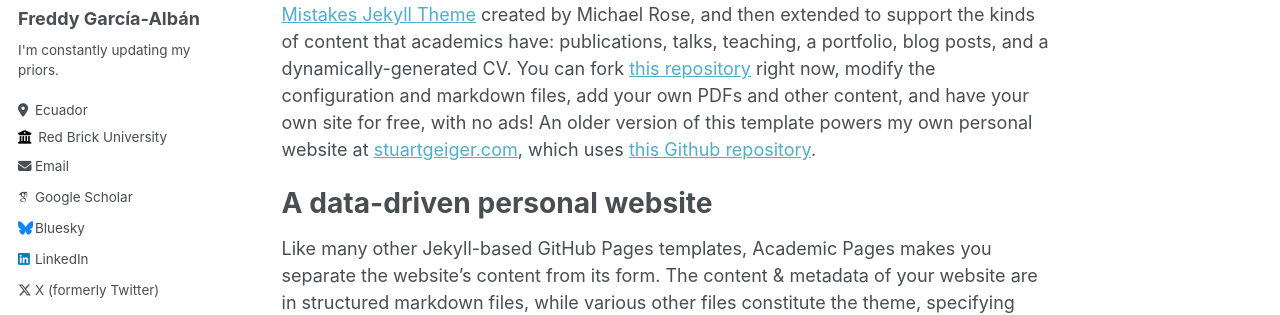
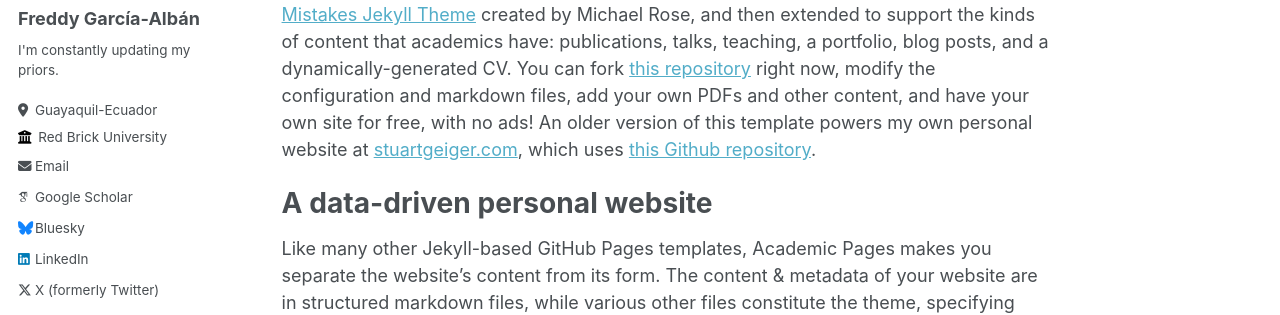
Before and after one commit to EnexFG/EnexFG.github.io, a Jekyll site: the page built from _pages/about.md, in a window 1280 px wide. Shown: the part 283-598 px from the top of the page. Built offline with Jekyll 4.4.1, drawn with Linux system fonts in a browser that asks for light colours; some web fonts are replaced; some of the changed lines change nothing that is shown.

Commit message:
Update _config.yml

```diff
--- a/_config.yml
+++ b/_config.yml
@@ -25,10 +25,10 @@
   name             : "Freddy García-Albán"
   pronouns         : # example: "she/her"
   bio              : "I'm constantly updating my priors."
-  location         : "Ecuador"
+  location         : "Guayaquil-Ecuador"
   employer         : "Red Brick University"
   uri              : # URL
-  email            : "none@example.org"
+  email            : "freddy.garcia@ec.andersen.com"
 
   # Academic websites
   arxiv            : # URL - Update with the correct link to your profile
```
